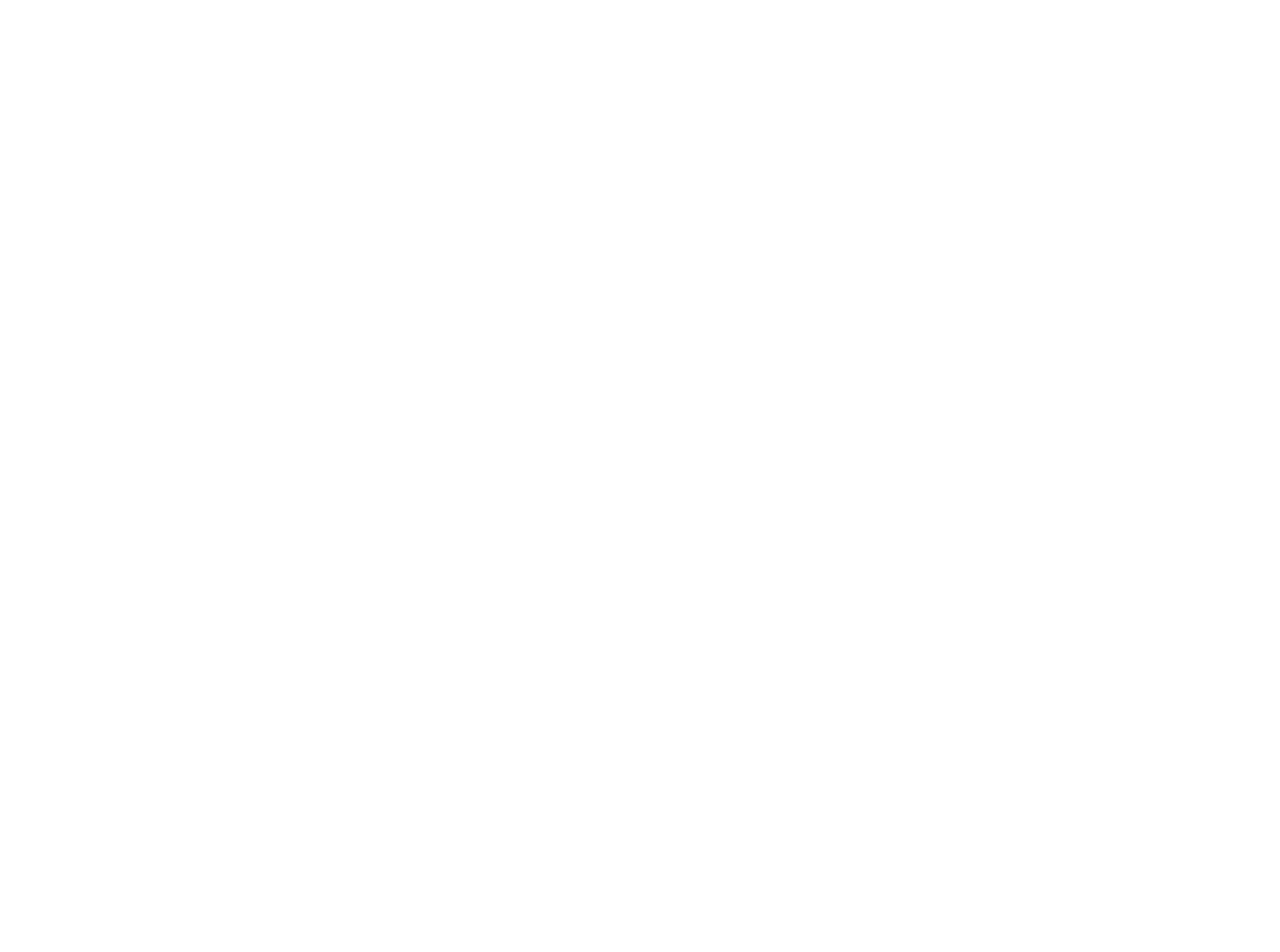
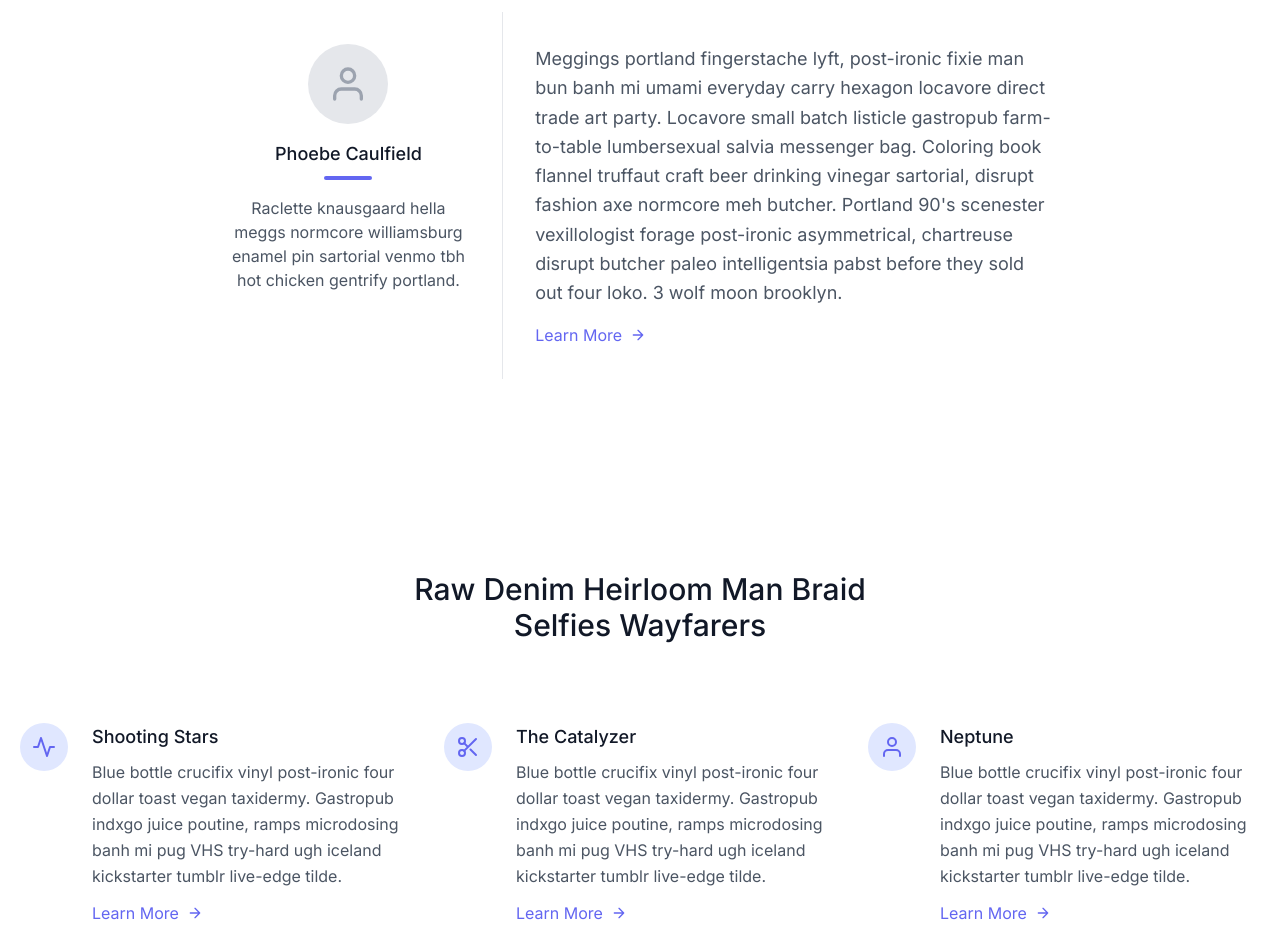
Before and after one commit to devarthurguilherme/portfolio, a Next.js app: page /about in a window 1280 px wide. Shown: the part 380-1332 px from the top of the page. Before the commit the page ends 800 px from the top, so only its background shows below. Built offline with nearby package versions, Linux system fonts and the light colour scheme.

Commit message:
Components: Biograph and Feature

```diff
--- a/src/app/about/page.jsx
+++ b/src/app/about/page.jsx
@@ -1,13 +1,10 @@
-import React from 'react'
+import Biograph from "../components/Biograph"
+import Feature from "../components/Feature"
 const about = () => {
   return (
     <div>
-     <h1>About</h1>
-     <h1>About</h1>
-     <h1>About</h1>
-     <h1>About</h1>
-     <h1>About</h1>
-     <h1>About</h1>
+      <Biograph />
+      <Feature />
     </div>
   )
 }
--- /dev/null
+++ b/src/app/components/Biograph.jsx
@@ -0,0 +1,49 @@
+import Image from 'next/image';
+
+const Biograph = () => {
+  return (
+    <section className="text-gray-600 body-font">
+      <div className="container px-5 py-24 mx-auto flex flex-col">
+        <div className="lg:w-4/6 mx-auto">
+          <div className="rounded-lg h-64 overflow-hidden">
+            {/*<Image
+              alt="content"
+              className="object-cover object-center h-full w-full"
+              src="https://dummyimage.com/1200x500"
+              layout="fill"
+              objectFit="cover"
+            /> */}
+          </div>
+          <div className="flex flex-col sm:flex-row mt-10">
+            <div className="sm:w-1/3 text-center sm:pr-8 sm:py-8">
+              <div className="w-20 h-20 rounded-full inline-flex items-center justify-center bg-gray-200 text-gray-400">
+                <svg fill="none" stroke="currentColor" strokeLinecap="round" strokeLinejoin="round" strokeWidth="2" className="w-10 h-10" viewBox="0 0 24 24">
+                  <path d="M20 21v-2a4 4 0 00-4-4H8a4 4 0 00-4 4v2"></path>
+                  <circle cx="12" cy="7" r="4"></circle>
+                </svg>
+              </div>
+              <div className="flex flex-col items-center text-center justify-center">
+                <h2 className="font-medium title-font mt-4 text-gray-900 text-lg">Phoebe Caulfield</h2>
+                <div className="w-12 h-1 bg-indigo-500 rounded mt-2 mb-4"></div>
+                <p className="text-base">Raclette knausgaard hella meggs normcore williamsburg enamel pin sartorial venmo tbh hot chicken gentrify portland.</p>
+              </div>
+            </div>
+            <div className="sm:w-2/3 sm:pl-8 sm:py-8 sm:border-l border-gray-200 sm:border-t-0 border-t mt-4 pt-4 sm:mt-0 text-center sm:text-left">
+              <p className="leading-relaxed text-lg mb-4">
+                Meggings portland fingerstache lyft, post-ironic fixie man bun banh mi umami everyday carry hexagon locavore direct trade art party. Locavore small batch listicle gastropub farm-to-table lumbersexual salvia messenger bag. Coloring book flannel truffaut craft beer drinking vinegar sartorial, disrupt fashion axe normcore meh butcher. Portland 90's scenester vexillologist forage post-ironic asymmetrical, chartreuse disrupt butcher paleo intelligentsia pabst before they sold out four loko. 3 wolf moon brooklyn.
+              </p>
+              <a className="text-indigo-500 inline-flex items-center">
+                Learn More
+                <svg fill="none" stroke="currentColor" strokeLinecap="round" strokeLinejoin="round" strokeWidth="2" className="w-4 h-4 ml-2" viewBox="0 0 24 24">
+                  <path d="M5 12h14M12 5l7 7-7 7"></path>
+                </svg>
+              </a>
+            </div>
+          </div>
+        </div>
+      </div>
+    </section>
+  )
+}
+
+export default Biograph
--- /dev/null
+++ b/src/app/components/Feature.jsx
@@ -0,0 +1,79 @@
+import Link from 'next/link';
+
+const Feature = () => {
+  return (
+    <section className="text-gray-600 body-font">
+      <div className="container px-5 py-24 mx-auto">
+        <h1 className="sm:text-3xl text-2xl font-medium title-font text-center text-gray-900 mb-20">
+          Raw Denim Heirloom Man Braid
+          <br className="hidden sm:block" />
+          Selfies Wayfarers
+        </h1>
+        <div className="flex flex-wrap sm:-m-4 -mx-4 -mb-10 -mt-4 md:space-y-0 space-y-6">
+          <div className="p-4 md:w-1/3 flex">
+            <div className="w-12 h-12 inline-flex items-center justify-center rounded-full bg-indigo-100 text-indigo-500 mb-4 flex-shrink-0">
+              <svg fill="none" stroke="currentColor" strokeLinecap="round" strokeLinejoin="round" strokeWidth="2" className="w-6 h-6" viewBox="0 0 24 24">
+                <path d="M22 12h-4l-3 9L9 3l-3 9H2"></path>
+              </svg>
+            </div>
+            <div className="flex-grow pl-6">
+              <h2 className="text-gray-900 text-lg title-font font-medium mb-2">Shooting Stars</h2>
+              <p className="leading-relaxed text-base">
+                Blue bottle crucifix vinyl post-ironic four dollar toast vegan taxidermy. Gastropub indxgo juice poutine, ramps microdosing banh mi pug VHS try-hard ugh iceland kickstarter tumblr live-edge tilde.
+              </p>
+              <Link href="/" className="mt-3 text-indigo-500 inline-flex items-center">
+                Learn More
+                <svg fill="none" stroke="currentColor" strokeLinecap="round" strokeLinejoin="round" strokeWidth="2" className="w-4 h-4 ml-2" viewBox="0 0 24 24">
+                  <path d="M5 12h14M12 5l7 7-7 7"></path>
+                </svg>
+              </Link>
+            </div>
+          </div>
+          <div className="p-4 md:w-1/3 flex">
+            <div className="w-12 h-12 inline-flex items-center justify-center rounded-full bg-indigo-100 text-indigo-500 mb-4 flex-shrink-0">
+              <svg fill="none" stroke="currentColor" strokeLinecap="round" strokeLinejoin="round" strokeWidth="2" className="w-6 h-6" viewBox="0 0 24 24">
+                <circle cx="6" cy="6" r="3"></circle>
+                <circle cx="6" cy="18" r="3"></circle>
+                <path d="M20 4L8.12 15.88M14.47 14.48L20 20M8.12 8.12L12 12"></path>
+              </svg>
+            </div>
+            <div className="flex-grow pl-6">
+              <h2 className="text-gray-900 text-lg title-font font-medium mb-2">The Catalyzer</h2>
+              <p className="leading-relaxed text-base">
+                Blue bottle crucifix vinyl post-ironic four dollar toast vegan taxidermy. Gastropub indxgo juice poutine, ramps microdosing banh mi pug VHS try-hard ugh iceland kickstarter tumblr live-edge tilde.
+              </p>
+              <Link href="/" className="mt-3 text-indigo-500 inline-flex items-center">
+                Learn More
+                <svg fill="none" stroke="currentColor" strokeLinecap="round" strokeLinejoin="round" strokeWidth="2" className="w-4 h-4 ml-2" viewBox="0 0 24 24">
+                  <path d="M5 12h14M12 5l7 7-7 7"></path>
+                </svg>
+              </Link>
+            </div>
+          </div>
+          <div className="p-4 md:w-1/3 flex">
+            <div className="w-12 h-12 inline-flex items-center justify-center rounded-full bg-indigo-100 text-indigo-500 mb-4 flex-shrink-0">
+              <svg fill="none" stroke="currentColor" strokeLinecap="round" strokeLinejoin="round" strokeWidth="2" className="w-6 h-6" viewBox="0 0 24 24">
+                <path d="M20 21v-2a4 4 0 00-4-4H8a4 4 0 00-4 4v2"></path>
+                <circle cx="12" cy="7" r="4"></circle>
+              </svg>
+            </div>
+            <div className="flex-grow pl-6">
+              <h2 className="text-gray-900 text-lg title-font font-medium mb-2">Neptune</h2>
+              <p className="leading-relaxed text-base">
+                Blue bottle crucifix vinyl post-ironic four dollar toast vegan taxidermy. Gastropub indxgo juice poutine, ramps microdosing banh mi pug VHS try-hard ugh iceland kickstarter tumblr live-edge tilde.
+              </p>
+              <Link href="/" className="mt-3 text-indigo-500 inline-flex items-center">
+                Learn More
+                <svg fill="none" stroke="currentColor" strokeLinecap="round" strokeLinejoin="round" strokeWidth="2" className="w-4 h-4 ml-2" viewBox="0 0 24 24">
+                  <path d="M5 12h14M12 5l7 7-7 7"></path>
+                </svg>
+              </Link>
+            </div>
+          </div>
+        </div>
+      </div>
+    </section>
+  )
+}
+
+export default Feature
```
